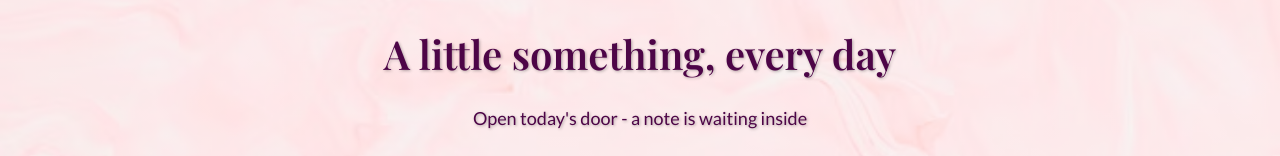
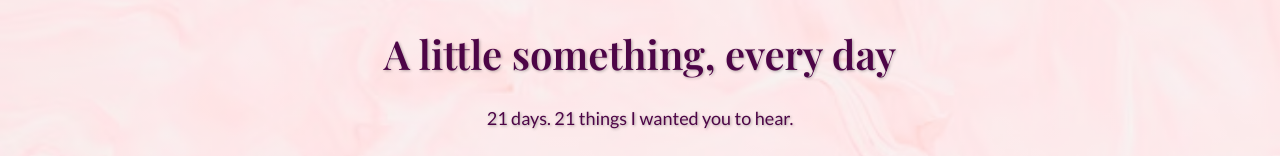
Before and after one commit to MarvinGStack/Calendar, a plain HTML site: page index.html in a window 1280 px wide. Shown: the top 156 px of the page. Drawn offline with nearby package versions, Linux system fonts and the light colour scheme; a web font is replaced by a local one.

Commit message:
subtitle change

```diff
--- a/index.html
+++ b/index.html
@@ -11,7 +11,7 @@
     <div class="page">
         <header>
         <h1>A little something, every day</h1>
-        <p class="subtitle">Open today's door - a note is waiting inside</p>
+        <p class="subtitle">21 days. 21 things I wanted you to hear.</p>
         </header>
         <div class="calendar-grid" id="calendar-grid">
         </div>
```
